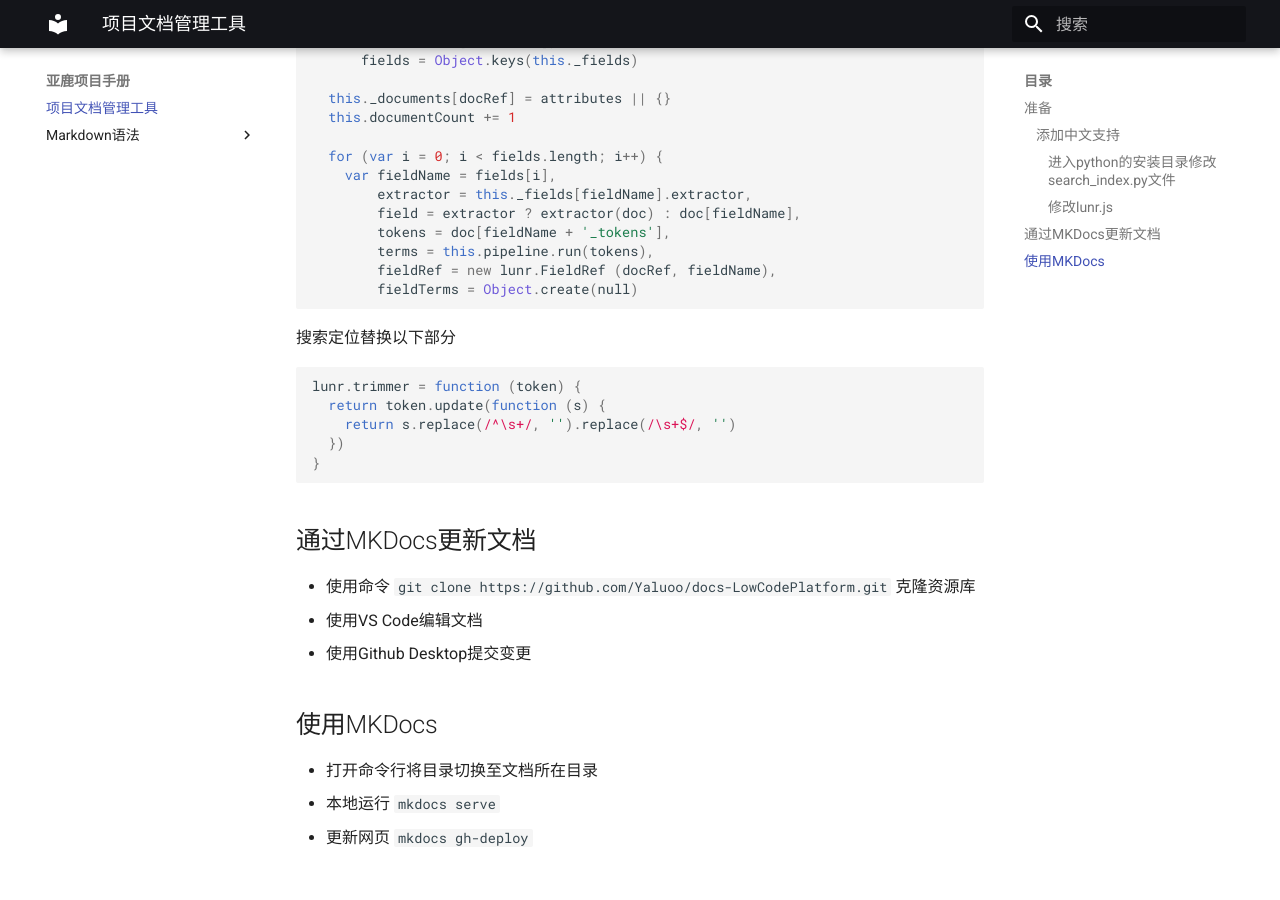
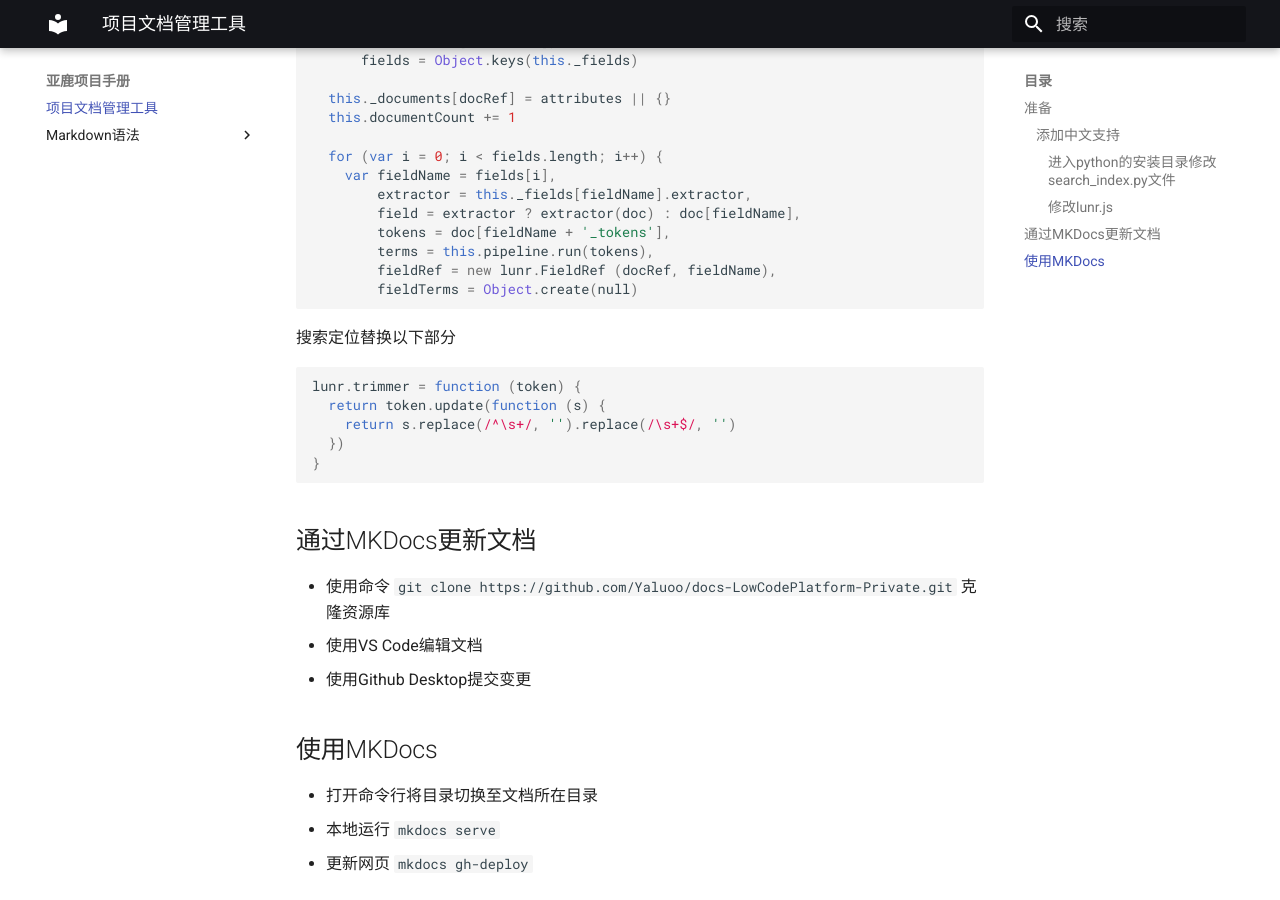
Before and after one commit to Yaluoo/docs-guides-PUBLIC, an MkDocs documentation site: the page built from docs/contents/docsdev.md, in a window 1280 px wide and 900 px high, scrolled down 1862 px. Built offline with MkDocs 1.6.1 and Material for MkDocs 9.7.7, drawn with Linux system fonts in a browser that asks for light colours; before the commit the page ends 2737 px from its top, so only the background shows below that; some of the changed lines change nothing that is shown.

Commit message:
private update

```diff
--- a/docs/contents/docsdev.md
+++ b/docs/contents/docsdev.md
@@ -107,7 +107,7 @@ lunr.trimmer = function (token) {
 
 ## 通过MKDocs更新文档
 
-* 使用命令 `git clone https://github.com/Yaluoo/docs-LowCodePlatform.git` 克隆资源库
+* 使用命令 `git clone https://github.com/Yaluoo/docs-LowCodePlatform-Private.git` 克隆资源库
 * 使用VS Code编辑文档
 * 使用Github Desktop提交变更
 
```
Also changed, not shown: docs/index.md (line endings or trailing spaces).
